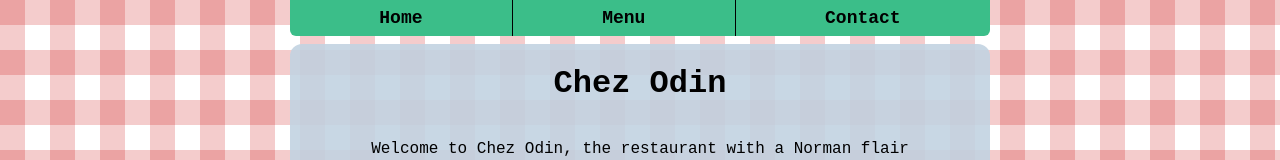
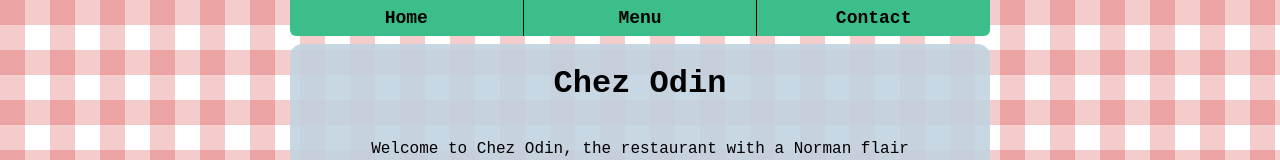
Before and after one commit to lbackman/restaurant-page, a website built with webpack: page src/index.html in a window 1280 px wide. Shown: the top 160 px of the page. Built offline with nearby package versions, Linux system fonts and the light colour scheme.

Commit message:
Fix button width

```diff
--- a/src/style/style.css
+++ b/src/style/style.css
@@ -30,7 +30,7 @@ nav { border-radius: 2px; }
 
 button.tab {
   background-color: #3bbe89;
-  flex-grow: 1;
+  flex: 1;
   border-style: none;
   font-size: large;
   font-weight: 600;
```
